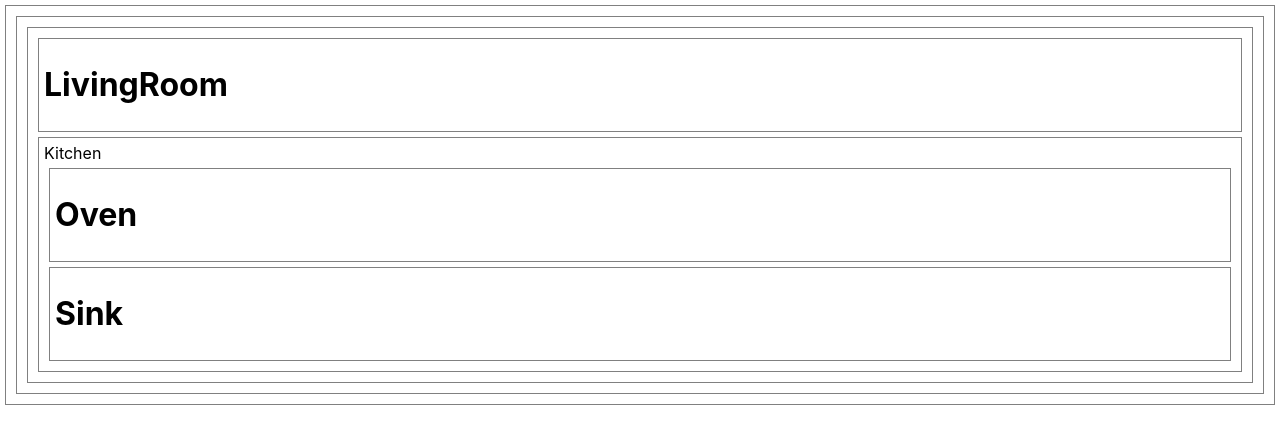
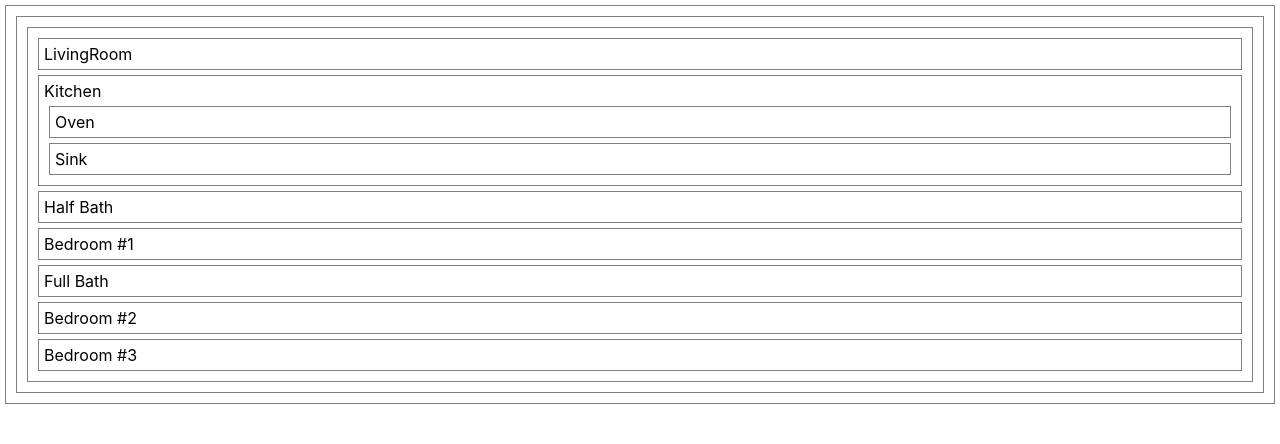
Before and after one commit to aafrieso/react-floorplan-lab, a React (Create React App) app: page / in a window 1280 px wide. Shown: the top 444 px of the page. Built offline with nearby package versions, Linux system fonts and the light colour scheme.

Commit message:
update number of rooms

```diff
--- a/src/Bath.js
+++ b/src/Bath.js
@@ -1,7 +1,7 @@
 function Bath(props) {
   return (
     <div>
-      <h1>Bath</h1>
+      {props.size} Bath
     </div>
   );
 }
--- a/src/Bedroom.js
+++ b/src/Bedroom.js
@@ -1,7 +1,7 @@
 function Bedroom(props) {
   return (
     <div>
-      <h1>Bedroom</h1>
+      Bedroom #{props.bedNum}
     </div>
   );
 }
--- a/src/FloorPlan.js
+++ b/src/FloorPlan.js
@@ -1,11 +1,18 @@
 import Kitchen from "./Kitchen";
 import LivingRoom from "./LivingRoom";
+import Bath from "./Bath";
+import Bedroom from "./Bedroom";
 
 function FloorPlan(props) {
   return (
     <div>
       <LivingRoom/>
       <Kitchen/>
+      <Bath size="Half"/>
+      <Bedroom bedNum={1}/>
+      <Bath size="Full"/>
+      <Bedroom bedNum={2}/>
+      <Bedroom bedNum={3}/>
     </div>
   );
 }
--- a/src/LivingRoom.js
+++ b/src/LivingRoom.js
@@ -1,7 +1,7 @@
 function LivingRoom(props) {
   return (
     <div>
-      <h1>LivingRoom</h1>
+      LivingRoom
     </div>
   );
 }
--- a/src/Oven.js
+++ b/src/Oven.js
@@ -1,7 +1,7 @@
 function Oven(props) {
   return (
     <div>
-      <h1>Oven</h1>
+      Oven
     </div>
   );
 }
--- a/src/Sink.js
+++ b/src/Sink.js
@@ -1,7 +1,7 @@
 function Sink(props) {
   return (
     <div>
-      <h1>Sink</h1>
+      Sink
     </div>
   );
 }
```
